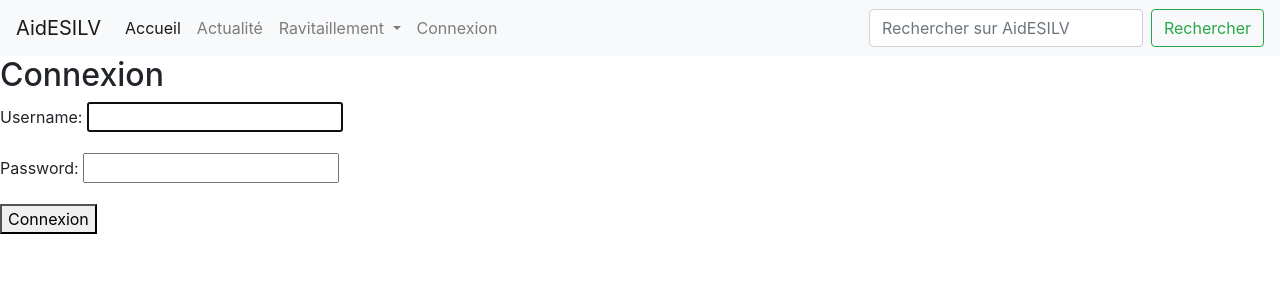
After one commit to Kulumbaf/AidESILV, a Django app: page /accounts/login/ in a window 1280 px wide. The commit adds this page. Shown: the top 300 px of the page. Run offline with Django 3.2, Linux system fonts and the light colour scheme; some libraries are stand-ins or nearby versions.

Commit message:
Ajout page de connexion

```diff
--- a/djAidESILV/djAidESILV/settings.py
+++ b/djAidESILV/djAidESILV/settings.py
@@ -110,6 +110,8 @@ USE_TZ = True
 
 STATIC_URL = '/static/'
 
+LOGIN_REDIRECT = 'home' #à changer afin de rediriger vers la page de commande
+
 STATICFILES_DIRS = [
     os.path.join(BASE_DIR, 'static'),
     '/var/www/static',
--- a/djAidESILV/djAidESILV/templates/base.html
+++ b/djAidESILV/djAidESILV/templates/base.html
@@ -38,7 +38,7 @@
               </div>
             </li>
             <li class="nav-item">
-              <a class="nav-link disabled" href="#" tabindex="-1" aria-disabled="true">Disabled</a>
+              <a class="nav-link" href="{% url 'login' %}">Connexion</a>
             </li>
           </ul>
           <form class="form-inline my-2 my-lg-0">
--- /dev/null
+++ b/djAidESILV/djAidESILV/templates/registration/login.html
@@ -0,0 +1,14 @@
+{% extends 'base.html' %}
+
+{% block title %}
+    AidESILV - Connexion
+{% endblock %}
+
+{% block content %}
+    <h2>Connexion</h2>
+    <form action="post">
+        {% csrf_token %}
+        {{ form.as_p }}
+        <button type="submit">Connexion</button>
+    </form>
+{% endblock %}
--- a/djAidESILV/djAidESILV/urls.py
+++ b/djAidESILV/djAidESILV/urls.py
@@ -1,5 +1,5 @@
 from django.contrib import admin
-from django.urls import path
+from django.urls import path, include
 
 from djAidESILV.core import views
 
@@ -7,4 +7,5 @@ urlpatterns = [
     path('admin/', admin.site.urls),
     path('', views.home, name='home'),
     path('signup/', views.signup, name='signup'),
+    path('accounts/', include('django.contrib.auth.urls')),
 ]
```
